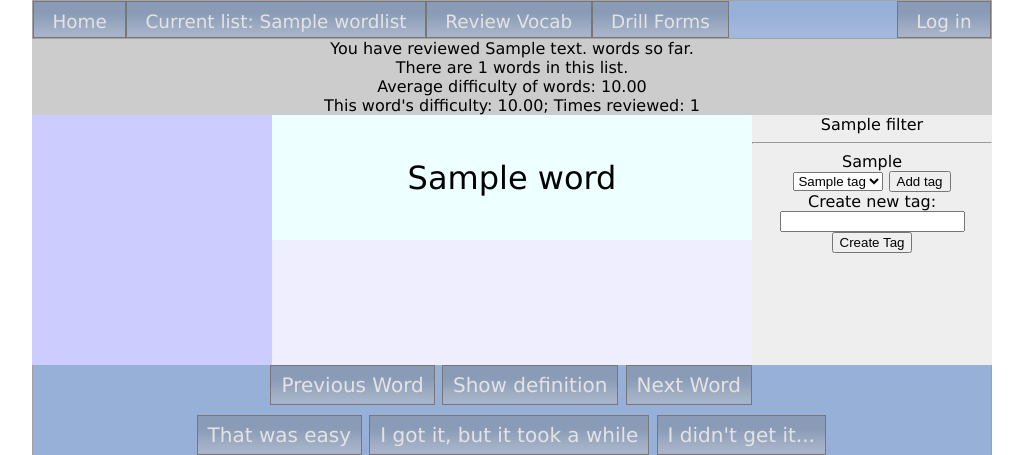
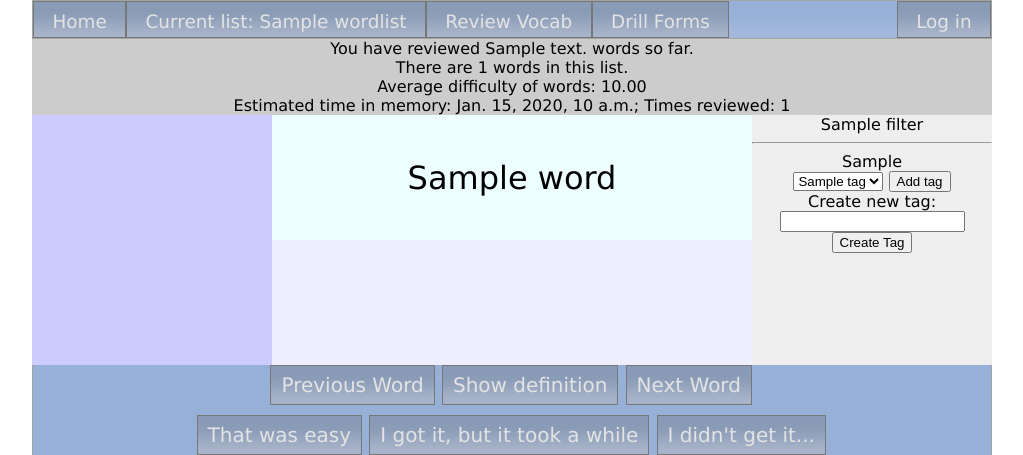
Before and after one commit to matt-gardner/language-study, a Django app: template templates/vocab/difficulty.html in a window 1280 px wide. Shown: the top 455 px of the page, without its empty margins (128-1151 px from the left). Run offline with Django 3.2, Linux system fonts and the light colour scheme; the template is opened without the code that fills it: most values are stand-ins (such as "Sample title", 1, 10 or a date in 2020).

Commit message:
Fixed UI problems with the switch away from difficulty

```diff
--- a/drills/views/common.py
+++ b/drills/views/common.py
@@ -102,6 +102,7 @@ class AjaxWord(object):
         self.word = word.word
         self.definition = word.definition
         self.review_count = word.review_count
+        self.time_in_memory = Word.REVIEW_PERIODS[word.memory_index][0]
         self.id = word.id
         self.tags = None
         try:
--- a/drills/views/vocab.py
+++ b/drills/views/vocab.py
@@ -68,7 +68,7 @@ def next_word(request, listname, correct=None):
     if correct:
         word = set_reviewed_from_session(request, listname, correct)
         ajaxword = request.session['words'][request.session['word-number']]
-        ajaxword.memory_index = Word.REVIEW_PERIODS[word.memory_index][0]
+        ajaxword.time_in_memory = Word.REVIEW_PERIODS[word.memory_index][0]
         ajaxword.review_count = word.review_count
     request.session['word-number'] += 1
     return return_word_from_session(request)
--- a/media/scripts.js
+++ b/media/scripts.js
@@ -195,7 +195,7 @@ function new_word(data) {
     }
     reset_drill_button(data.word);
     reset_word_number(data.word_number, data.num_words);
-    reset_word_difficulty(data.word.difficulty, data.word.review_count);
+    reset_word_difficulty(data.word.time_in_memory, data.word.review_count);
     reset_word_tags(data.word.tags);
 }
 function switch_text(word, definition) {
@@ -218,9 +218,8 @@ function reset_word_number(word_number, num_words) {
     $(".words").html(html);
 }
 function reset_word_difficulty(difficulty, review_count) {
-    $(".word_difficulty").html("This word's difficulty: " +
-            difficulty.toFixed(2) + '; Times reviewed: ' +
-            review_count);
+    $(".word_difficulty").html("Estimated time in memory: " + difficulty +
+            '; Times reviewed: ' + review_count);
 }
 
 function reset_word_tags(tags) {
--- a/templates/vocab/review.html
+++ b/templates/vocab/review.html
@@ -17,15 +17,12 @@
     <div class="words">
         Reviewing word {{ word_number }} out of {{ num_words }}
     </div>
-    <div class="wordlist_difficulty">
-        Average difficulty of words: {{ average_difficulty|floatformat:"2" }}
-    </div>
     {% endif %}
 
     {% endblock %}
 
     <div class="word_difficulty">
-        This word's difficulty: {{ word.difficulty|floatformat:"2" }};
+        Estimated time in memory: {{ word.time_in_memory }};
         Times reviewed: {{ word.review_count }}
     </div>
 {% endblock %}
```
